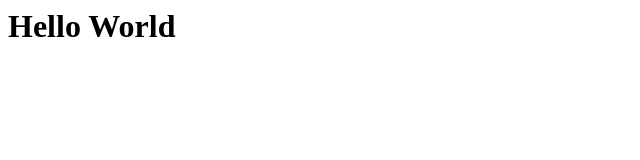
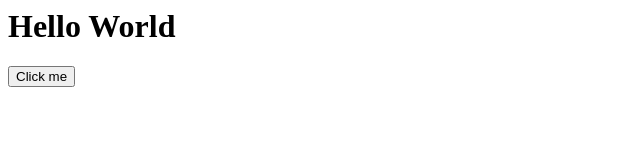
Before and after one commit to levitaylors/dtft, a plain HTML site: page index.html in a window 1280 px wide. Shown: the whole page, without its empty margins (0-640 px from the left). Drawn offline with Linux system fonts and the light colour scheme.

Commit message:
Update index.html

```diff
--- a/index.html
+++ b/index.html
@@ -1 +1,3 @@
 <h1>Hello World</h1>
+
+<button type="button">Click me</button>
```
